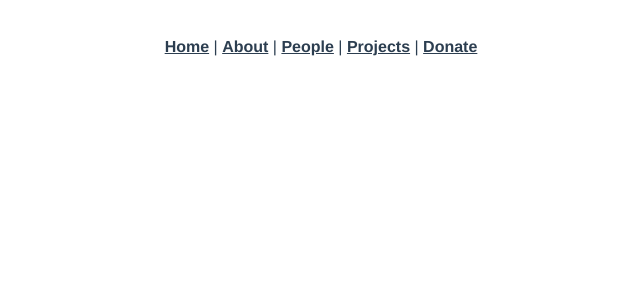
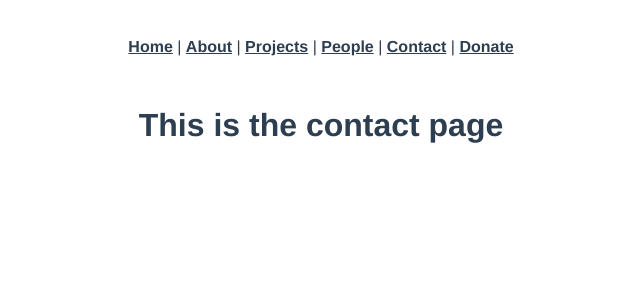
Before and after one commit to Ruta-Verde/website, a Vue app: page /contact in a window 1280 px wide. Shown: the top 300 px of the page, without its empty margins (319-959 px from the left). Built offline with nearby package versions, Linux system fonts and the light colour scheme.

Commit message:
Add contact page.

```diff
--- a/src/App.vue
+++ b/src/App.vue
@@ -3,8 +3,9 @@
     <div id="nav">
       <router-link to="/">Home</router-link> |
       <router-link to="/about">About</router-link> |
+      <router-link to="/projects">Projects</router-link> |
       <router-link to="/people">People</router-link> |
-      <router-link to="/projects">Projects</router-link> |
+      <router-link to="/contacts">Contact</router-link> |
       <router-link to="/donate">Donate</router-link>
     </div>
     <router-view />
--- a/src/router/index.js
+++ b/src/router/index.js
@@ -26,6 +26,12 @@ const routes = [
       import(/* webpackChunkName: "people" */ "../views/People.vue")
   },
   {
+    path: "/contact",
+    name: "Contact",
+    component: () =>
+        import(/* webpackChunkName: "projects" */ "../views/Contact.vue")
+  },
+  {
     path: "/projects",
     name: "Project",
     component: () =>
--- /dev/null
+++ b/src/views/Contact.vue
@@ -0,0 +1,5 @@
+<template>
+  <div class="contact">
+    <h1>This is the contact page</h1>
+  </div>
+</template>
```
